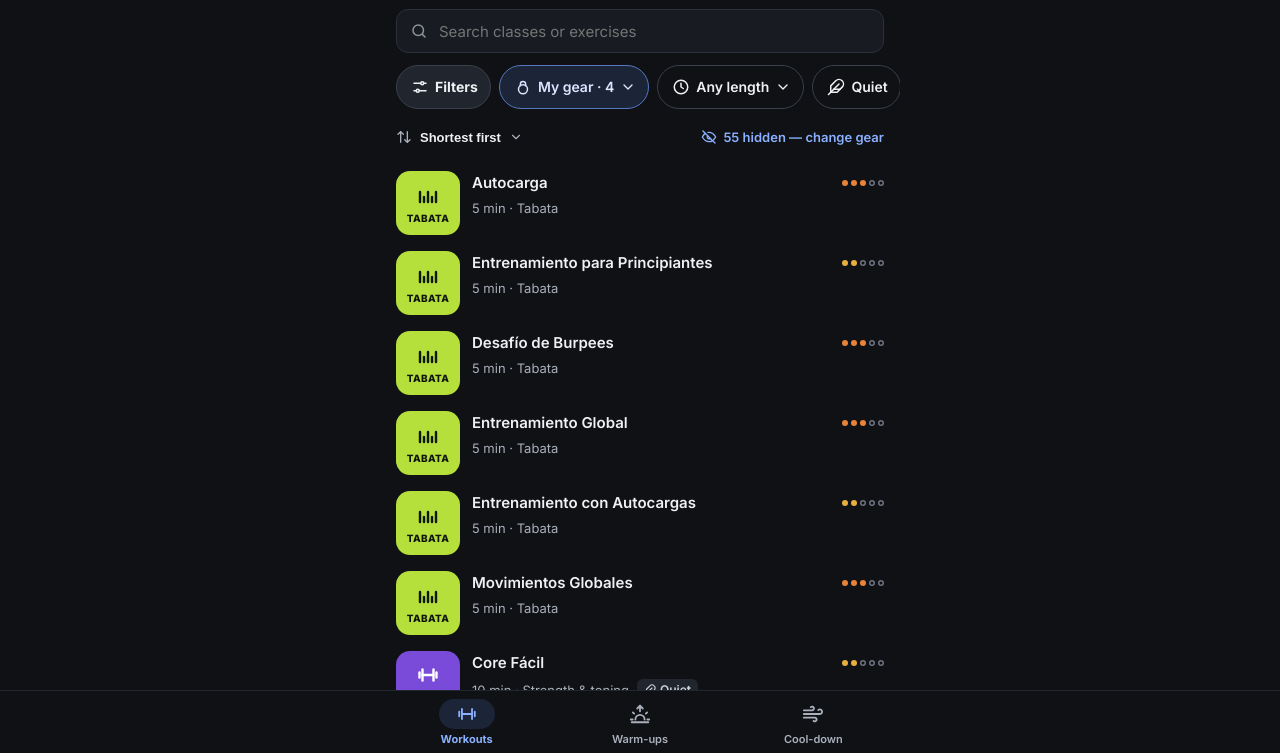
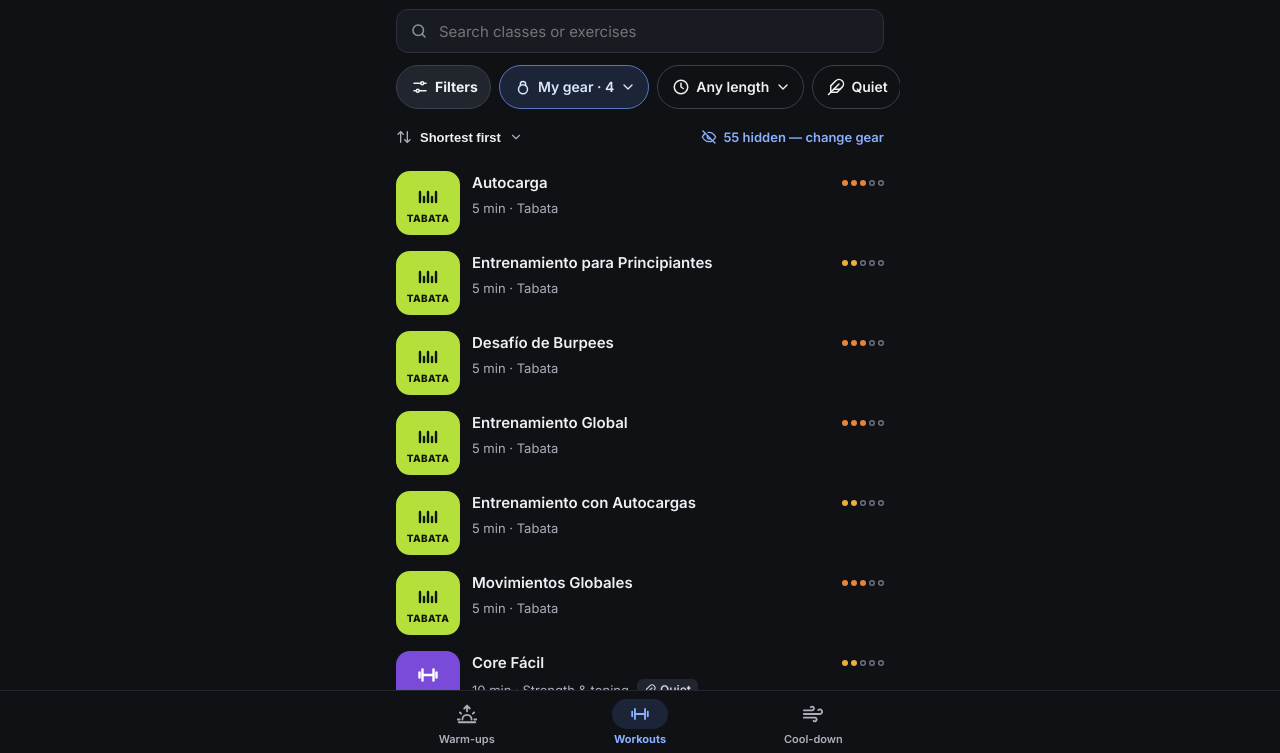
Before and after one commit to cylfox/workout-timer, a plain HTML site: page index.html in a window 1280 px wide. Shown: the part 45-798 px from the top of the page. Drawn offline with Linux system fonts and the light colour scheme.

Commit message:
Bottom tabs in session order: Warm-ups, Workouts, Cool-down
Co-Authored-By: Claude Opus 5.5 <noreply@anthropic.com>

```diff
--- a/index.html
+++ b/index.html
@@ -300,7 +300,8 @@ const dots = (n, big) => n ? `<span class="dots${big ? ' big' : ''}" role="img"
   `<i${i <= n ? ` style="background:${DIFF[n]};box-shadow:none"` : ''}></i>`).join('')}</span>` : '';
 
 /* ---------- filters ---------- */
-const TABS = [['Workout', 'Workouts', 'dumbbell'], ['Warm-up', 'Warm-ups', 'sunrise'], ['Cool-down & mobility', 'Cool-down', 'wind']];
+// session order: warm up → work out → cool down (Workouts stays the default tab, in the middle)
+const TABS = [['Warm-up', 'Warm-ups', 'sunrise'], ['Workout', 'Workouts', 'dumbbell'], ['Cool-down & mobility', 'Cool-down', 'wind']];
 const GEAR_GROUPS = [['Household', ['chair/box', 'towel', 'paper rolls', 'sliders']],
                      ['Light gear', ['band', 'fitball', 'foam roller']],
                      ['Weights', ['dumbbells', 'kettlebell', 'barbell']]];
```
